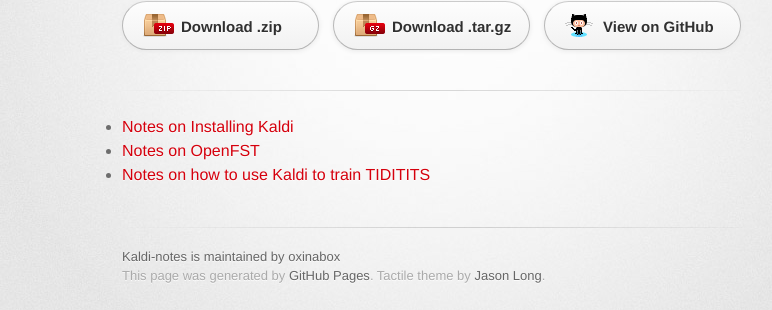
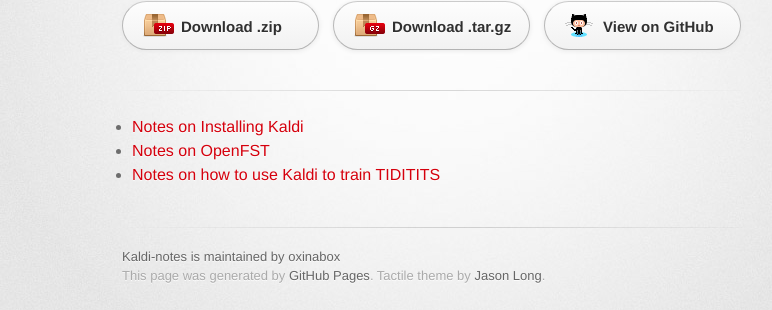
Before and after one commit to oxinabox/Kaldi-Notes, a Jekyll site: the page index.html, which Jekyll copies as it is, in a window 1280 px wide. Shown: the part 156-466 px from the top of the page, without its empty margins (208-980 px from the left). Built offline with Jekyll 4.4.1, drawn with Linux system fonts in a browser that asks for light colours; some web fonts are replaced; Markdown is read by kramdown in place of the engine named in the settings.

Commit message:
=quick submission.

```diff
--- a/stylesheets/stylesheet.css
+++ b/stylesheets/stylesheet.css
@@ -306,6 +306,10 @@
   padding-left: 3px;
 }
 
+ul > li {
+	    margin-left: 10px;
+}
+
 dl dt {
   color: #303030;
 }
```
